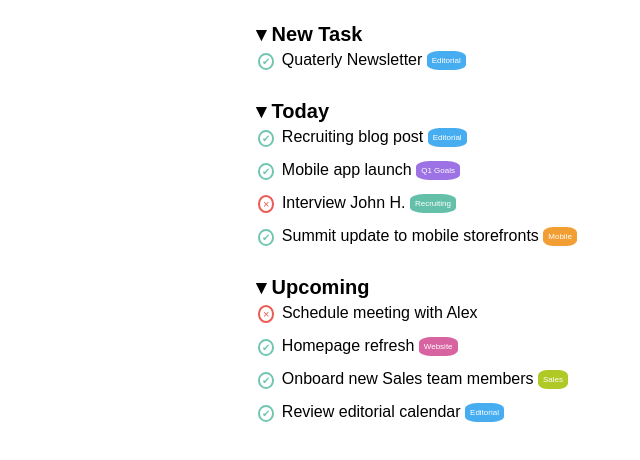
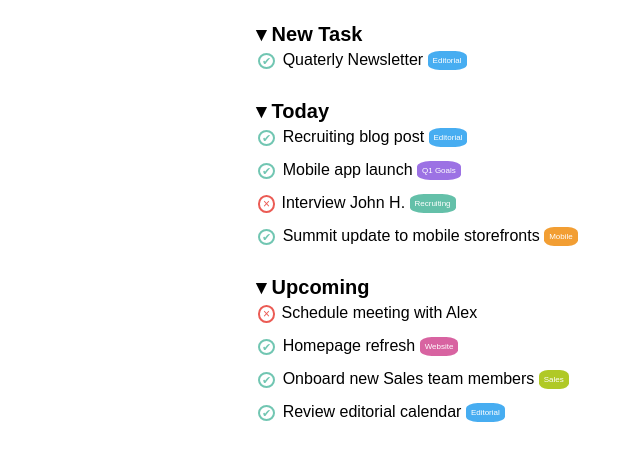
Before and after one commit to ValerioCarbone/html-css-toboolist, a plain HTML site: page index.html in a window 1280 px wide. Shown: the part 138-598 px from the top of the page, without its empty margins (0-640 px from the left). Drawn offline with Linux system fonts and the light colour scheme.

Commit message:
Correzione cerchi

```diff
--- a/css/style.css
+++ b/css/style.css
@@ -69,25 +69,25 @@ body{
 /* SIMBOLI CON CERCHIO */
 
 .check-circle{
-    font-size: 10px;
+    font-size: 11px;
     color:#71C6B2;
     border-radius: 50%;
     border-color:#71C6B2;
     border: 2px solid;
-    padding: 1px 2px 1px 2px;
+    padding: 0px 2px;
     margin-right: 3px;
     margin-left: 2px;
 
  }
 
  .x-circle{
-    font-size: 11px;
+    font-size: 12px;
     color:#EB5B54;
     border-radius: 49%;
     border-color:#EB5B54;
     border: 2px solid;
-    padding: 1px 3px;
-    margin-right: 3px;
+    padding: 0px 3px;
+    margin-right: 2px;
     margin-left: 2px;
 
  }
```
